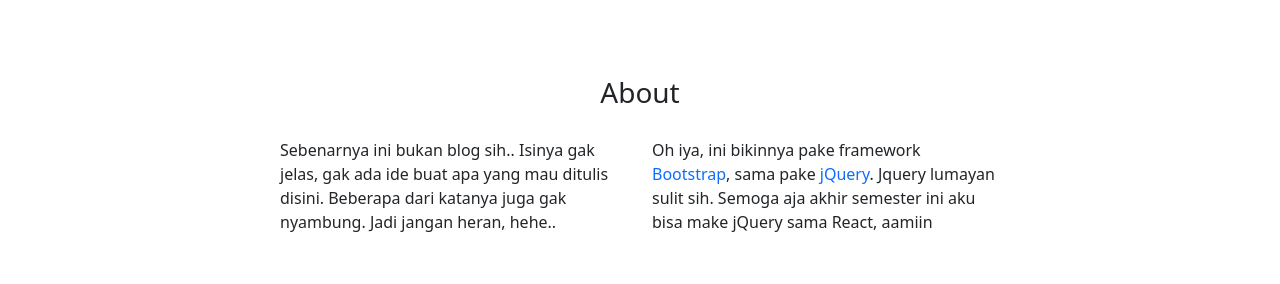
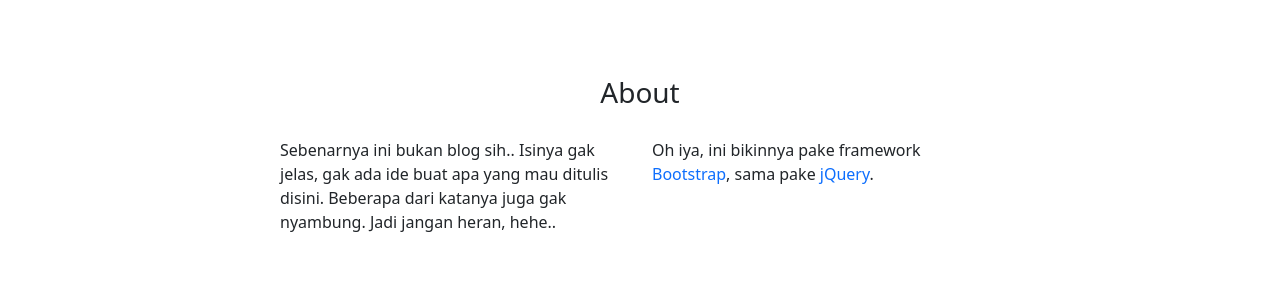
Before and after one commit to evandrarf/evandrarf.portfolio, a plain HTML site: page index.html in a window 1280 px wide. Shown: the part 800-1084 px from the top of the page. Drawn offline with nearby package versions, Linux system fonts and the light colour scheme.

Commit message:
Menghapus kata jQuery lumayan sulit

```diff
--- a/index.html
+++ b/index.html
@@ -59,7 +59,7 @@
           <div class="col-md-4">
             <p>
               Oh iya, ini bikinnya pake framework <a href="https://getbootstrap.com/" target="_blank" rel="noopener noreferrer">Bootstrap</a>, sama pake <a href="https://jquery.com/" target="_blank" rel="noopener noreferrer">jQuery</a>.
-              Jquery lumayan sulit sih. Semoga aja akhir semester ini aku bisa make jQuery sama React, aamiin
+
             </p>
           </div>
         </div>
```
